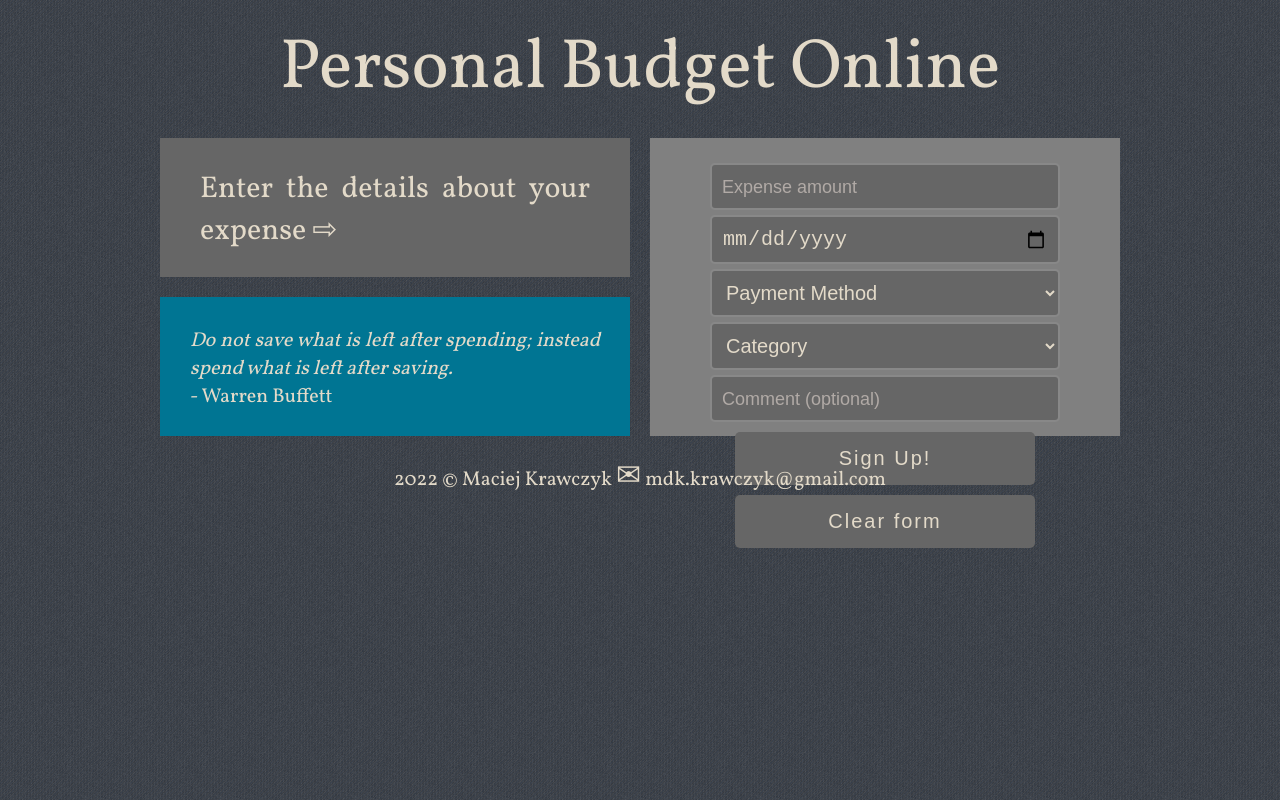
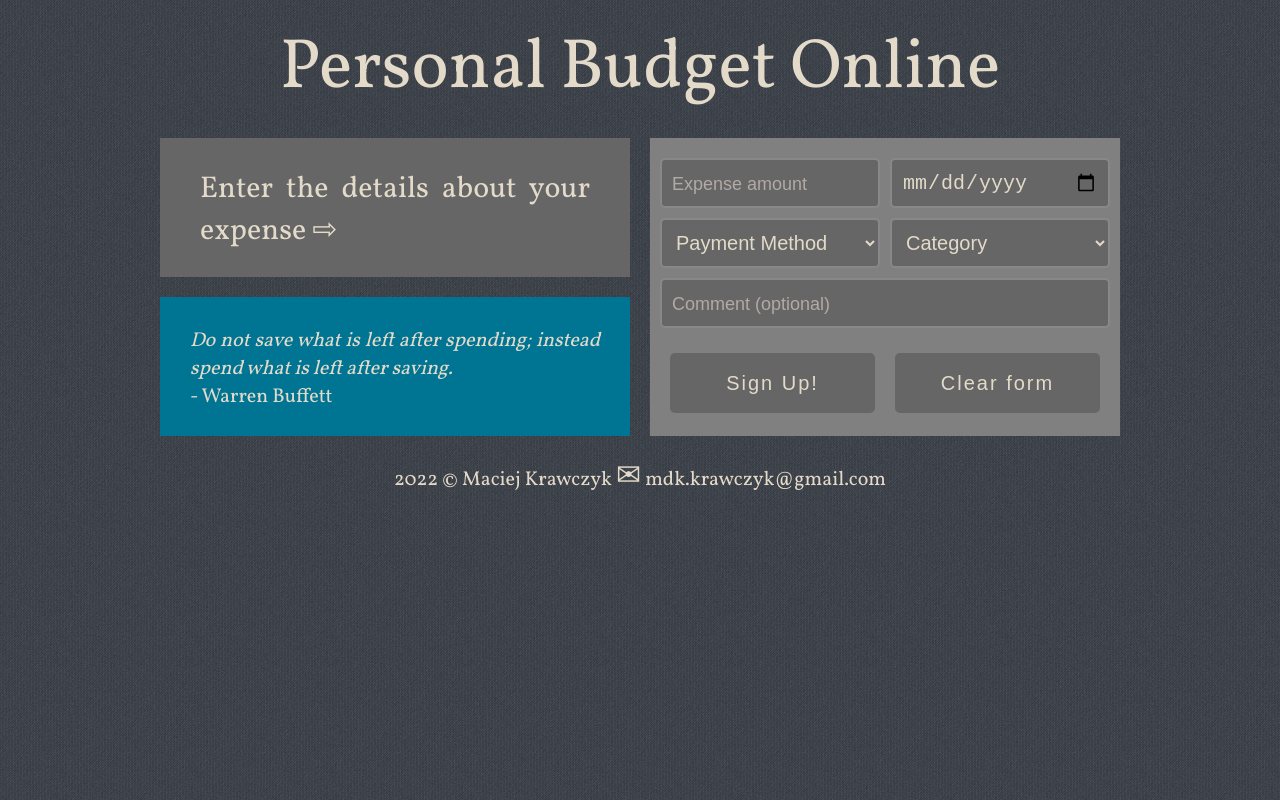
Before and after one commit to MacKrack/Personal_Budget_OnlineApp, a plain HTML site: page add-expense.html in a window 1280 px wide. Drawn offline with Linux system fonts and the light colour scheme.

Commit message:
created complete style for form

```diff
--- a/add-expense.html
+++ b/add-expense.html
@@ -41,19 +41,24 @@
         <div class="square">
             <div id="expenseDetails">
                 <form action="main-menu.html">
+                    <div class="row1">
                         <input type="number" name="amount" placeholder="Expense amount" min="0.01" step="0.01"
                             onfocus="this.placeholder=''" onblur="this.placeholder='Amount'" required>
-                    <br />
+                    </div>
+                    <div class="row1">
                         <input type="date" name="date" placeholder="Date" onfocus="this.placeholder=''"
                             onblur="this.placeholder='Date'" required>
-                    <br />
+                    </div>
+                    <div style="clear: both;"></div>
+                    <div class="row2">
                         <select id="paymentMethod" name="paymentMethod">
                             <option value="" disabled selected>Payment Method</option>
                             <option value="cash">Cash</option>
                             <option value="debit">Debit card</option>
                             <option value="credit">Credit card</option>
                         </select>
-                    <br />
+                    </div>
+                    <div class="row2">
                         <select id="category" name="category">
                             <option value="" disabled selected>Category</option>
                             <option value="food">Food</option>
@@ -73,12 +78,19 @@
                             <option value="donation">Donation</option>
                             <option value="others">Others</option>
                         </select>
-                    <br />
+                    </div>
+                    <div style="clear: both;"></div>
+                    <div class="row3">
                         <input type="text" name="comment" placeholder="Comment (optional)" onfocus="this.placeholder=''"
                             onblur="this.placeholder='Comment (optional)'" required>
-                    <br />
+                    </div>
+                    <div class="row4">
                         <input type="submit" value="Sign Up!">
+                    </div>
+                    <div class="row4">
                         <input type="reset" value="Clear form">
+                    </div>
+                    <div style="clear: both;"></div>
                 </form>
             </div>
         </div>
--- a/style.css
+++ b/style.css
@@ -73,8 +73,7 @@ body {
     padding: 35px;
 }
 
-#signUpDetails,
-#expenseDetails {
+#signUpDetails {
     width: 430px;
     height: 258px;
     font-size: 25px;
@@ -276,14 +275,51 @@ input[type=submit]:focus {
     padding: 30px 40px;
 }
 
+#expenseDetails {
+    width: 470px;
+    height: 298px;
+    background-color: gray;
+}
+
+.row1 {
+    width: 220px;
+    /* background-color: white; */
+    float: left;
+    margin-top: 20px;
+    margin-left: 10px;
+}
+
+.row2 {
+    width: 220px;
+    /* background-color: white; */
+    float: left;
+    margin-top: 10px;
+    margin-left: 10px;
+}
+
+.row3 {
+    width: 450px;
+    /* background-color: white; */
+    margin-top: 10px;
+    margin-left: 10px;
+}
+
+.row4 {
+    width: 205px;
+    /* background-color: white; */
+    float: left;
+    margin-top: 25px;
+    margin-left: 20px;
+}
+
 /* ---------------------------------------- */
 
-input[type=number],
-input[type=date],
-select[id="paymentMethod"],
-select[id="category"],
-input[type=password] {
-    width: 350px;
+.row1>input[type=number],
+.row1>input[type=date],
+.row2>select[id="paymentMethod"],
+.row2>select[id="category"] {
+    width: 100%;
+    height: 50px;
     background-color: #666666;
     color: #e3dac9;
     border: 2px solid #888888;
@@ -292,13 +328,26 @@ input[type=password] {
     padding: 10px;
     box-sizing: border-box;
     outline: none;
-    margin-top: 5px;
-
 }
 
-input[type=submit],
-input[type=reset] {
-    width: 300px;
+.row3>input[type=text] {
+    width: 100%;
+    height: 50px;
+    background-color: #666666;
+    color: #e3dac9;
+    border: 2px solid #888888;
+    border-radius: 5px;
+    font-size: 20px;
+    padding: 10px;
+    box-sizing: border-box;
+    outline: none;
+    margin: 0px;
+}
+
+.row4>input[type=submit],
+.row4>input[type=reset] {
+    width: 100%;
+    height: 60px;
     background-color: #666666;
     font-size: 20px;
     color: #e3dac9;
@@ -309,15 +358,17 @@ input[type=reset] {
     cursor: pointer;
     letter-spacing: 2px;
     outline: none;
+    margin: 0px;
 }
 
-input[type=submit]:hover {
+input[type=submit]:hover,
+input[type=reset]:hover {
     background-color: #555555;
 }
 
 input[type=submit]:focus {
     /* -webkit-box-shadow: inset 0px 0px 34px 4px rgba(177, 170, 166, 1);
-    -moz-box-shadow: inset 0px 0px 34px 4px rgba(177, 170, 166, 1);
+    -moz-box-show: inset 0px 0px 34px 4px rgba(177, 170, 166, 1);
     box-shadow: inset 0px 0px 34px 4px rgba(177, 170, 166, 1); */
     -webkit-box-shadow: 0px 0px 34px 4px rgba(177, 170, 166, 1);
     -moz-box-shadow: 0px 0px 34px 4px rgba(177, 170, 166, 1);
```
Lines whose indentation alone changed are shown as unchanged.
